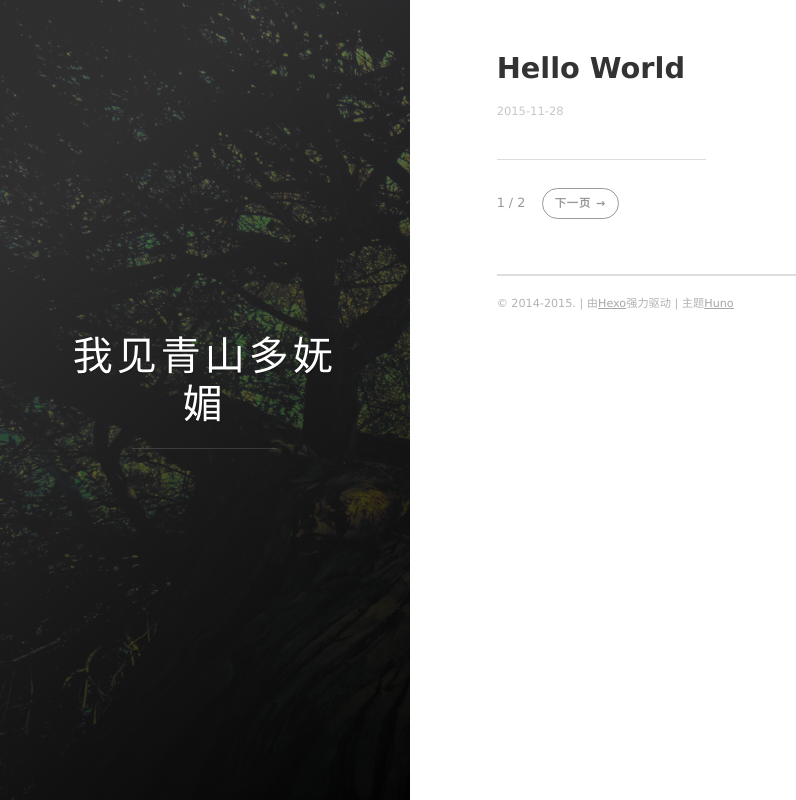
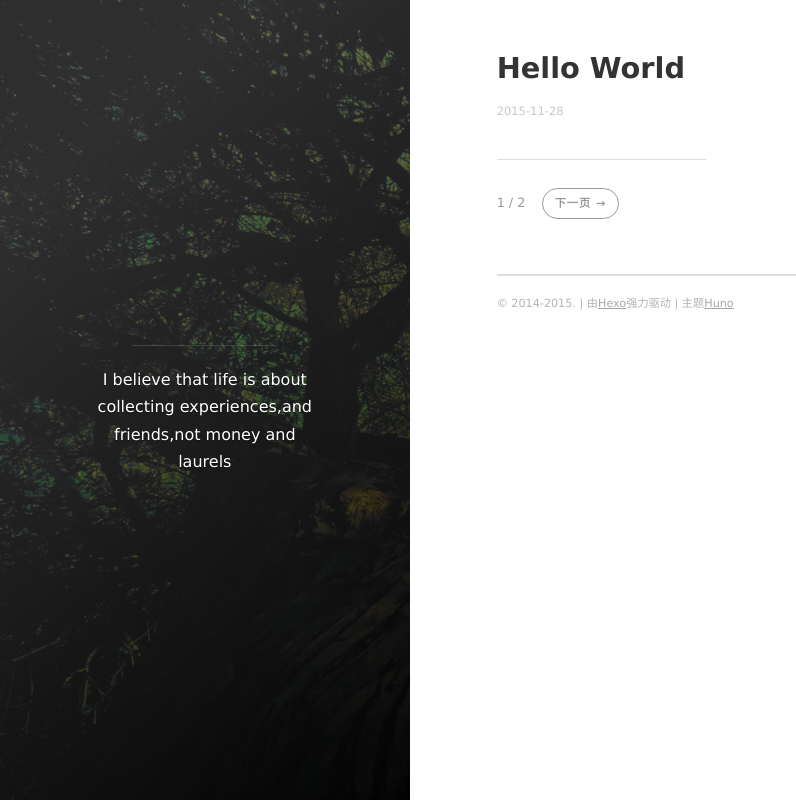
Before and after one commit to agdragon/HomePage, a plain HTML site: page about.html in a window 1280 px wide. Shown: the whole page, without its empty margins (0-796 px from the left). Drawn offline with Linux system fonts and the light colour scheme; files whose address does not match are found by name.

Commit message:
edit about.html

```diff
--- a/about.html
+++ b/about.html
@@ -39,13 +39,13 @@
 
 
 
-        <h1 class="panel-cover__title panel-title"><a href="index.html" title="link to homepage"> 我见青山多妩媚
-</h1>
+        <!-- <h1 class="panel-cover__title panel-title"><a href="index.html" title="link to homepage"> 我见青山多妩媚
+</h1> -->
         <hr class="panel-cover__divider" />
-<!--
+
         <p class="panel-cover__description">
-              我见青山多妩媚，青山见我应如是
-        </p> -->
+              I believe that life is about collecting experiences,and friends,not money and laurels
+        </p>
 
         <div class="navigation-wrapper">
 
```
